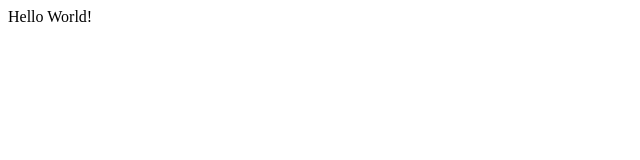
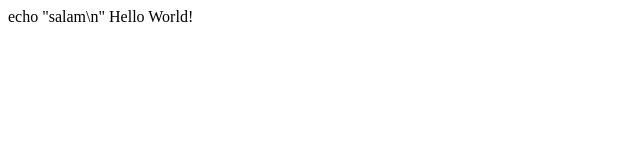
Before and after one commit to sepehrzmn/sepehrzmn.github.io, a plain HTML site: page index.html in a window 1280 px wide. Shown: the whole page, without its empty margins (0-640 px from the left). Drawn offline with Linux system fonts and the light colour scheme.

Commit message:
Update index.html

```diff
--- a/index.html
+++ b/index.html
@@ -1,3 +1,4 @@
 <html>
-Hello World!
+  <php>echo "salam\n"</php>
+  Hello World!
 </html>
```
